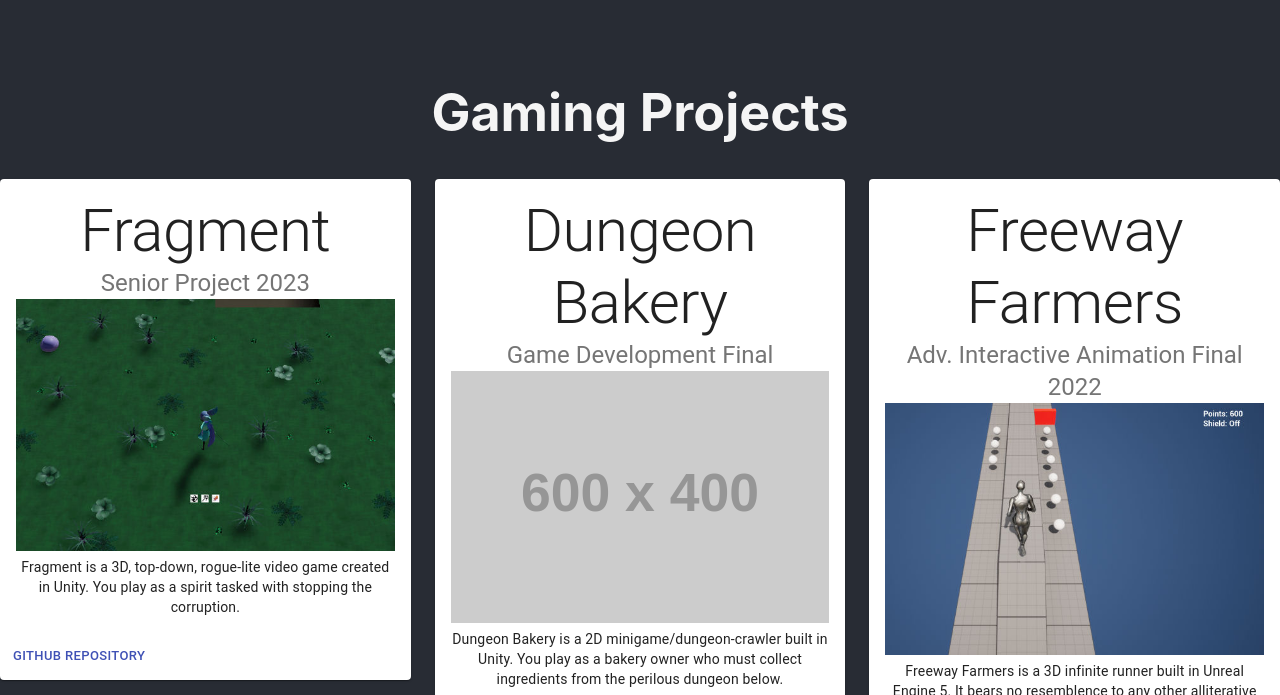
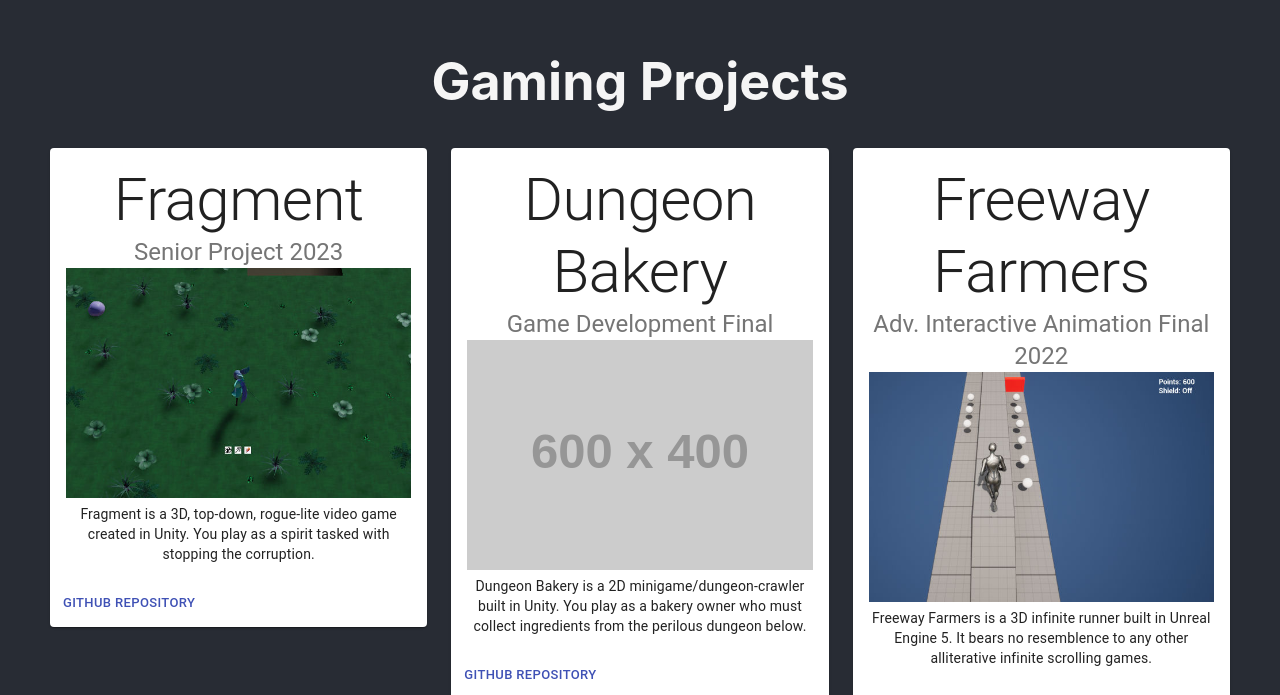
Before and after one commit to jasoncd31/personal-portfolio, a React (Create React App) app: page / in a window 1280 px wide. Shown: the part 785-1480 px from the top of the page. Built offline with nearby package versions, Linux system fonts and the light colour scheme.

Commit message:
ADDED PADDING TO THE PROJECT CARDS WOOO

```diff
--- a/src/App.css
+++ b/src/App.css
@@ -21,7 +21,7 @@
 }
 .App-projects {
   background-color: #282c34;
-  min-height: 100vh;
+  min-height: 60vh;
   display: flex;
   flex-direction: column;
   align-items: center;
@@ -56,6 +56,10 @@
   color: #61dafb;
 }
 
+.padding {
+  padding-left: 50px;
+  padding-right: 50px;
+}
 @keyframes App-logo-spin {
   from {
     transform: rotate(0deg);
--- a/src/App.tsx
+++ b/src/App.tsx
@@ -1,5 +1,7 @@
 import React from 'react';
 import './App.css';
+import { makeStyles } from '@material-ui/core/styles';
+import Card from '@material-ui/core/Card';
 import Grid from '@material-ui/core/Grid';
 import SkillCard from './components/SkillCards/skillCard';
 import ProfileCard from './components/profileCard';
@@ -23,6 +25,7 @@ function App() {
       </header>
       <body className='App-projects'>
         <h1>Gaming Projects</h1>
+        <div className='padding'>
           <Grid container spacing = {3} direction='row' justifyContent='space-between' alignContent='center'>
             <Grid item xs>
               <FragmentCard />
@@ -37,6 +40,7 @@ function App() {
               <RamenhoodCard />
             </Grid> */}
           </Grid>
+        </div>
       </body>
       <body className='App-skills'>
         <h1>Skills</h1>
@@ -48,6 +52,9 @@ function App() {
             <EngineCard />
           </Grid>
         </Grid>
+      </body>
+      <body className='App-projects'>
+        <h1>Gaming Advisement Projects</h1>
       </body>
       <body className='App-projects'>
         <h1>Non-Gaming Projects</h1>
--- a/src/components/ProjectCards/DBCard.tsx
+++ b/src/components/ProjectCards/DBCard.tsx
@@ -8,7 +8,8 @@ import Typography from '@material-ui/core/Typography';
 
 const useStyles = makeStyles({
   root: {
-    minWidth: 275,
+    maxWidth: 4000,
+    maxHeight: 825,
   },
   bullet: {
     display: 'inline-block',
--- a/src/components/ProjectCards/FFCard.tsx
+++ b/src/components/ProjectCards/FFCard.tsx
@@ -9,7 +9,8 @@ import FF_front from '../../images/FF_front.jpg';
 
 const useStyles = makeStyles({
   root: {
-    minWidth: 275,
+    maxWidth: 4000,
+    maxHeight: 825,
   },
   bullet: {
     display: 'inline-block',
--- a/src/components/ProjectCards/FragmentCard.tsx
+++ b/src/components/ProjectCards/FragmentCard.tsx
@@ -9,7 +9,8 @@ import Fragment_Image from '../../images/FG1.jpg';
 
 const useStyles = makeStyles({
   root: {
-    minWidth: 275,
+    maxWidth: 4000,
+    maxHeight: 825,
   },
   bullet: {
     display: 'inline-block',
```
Lines whose indentation alone changed are shown as unchanged.
